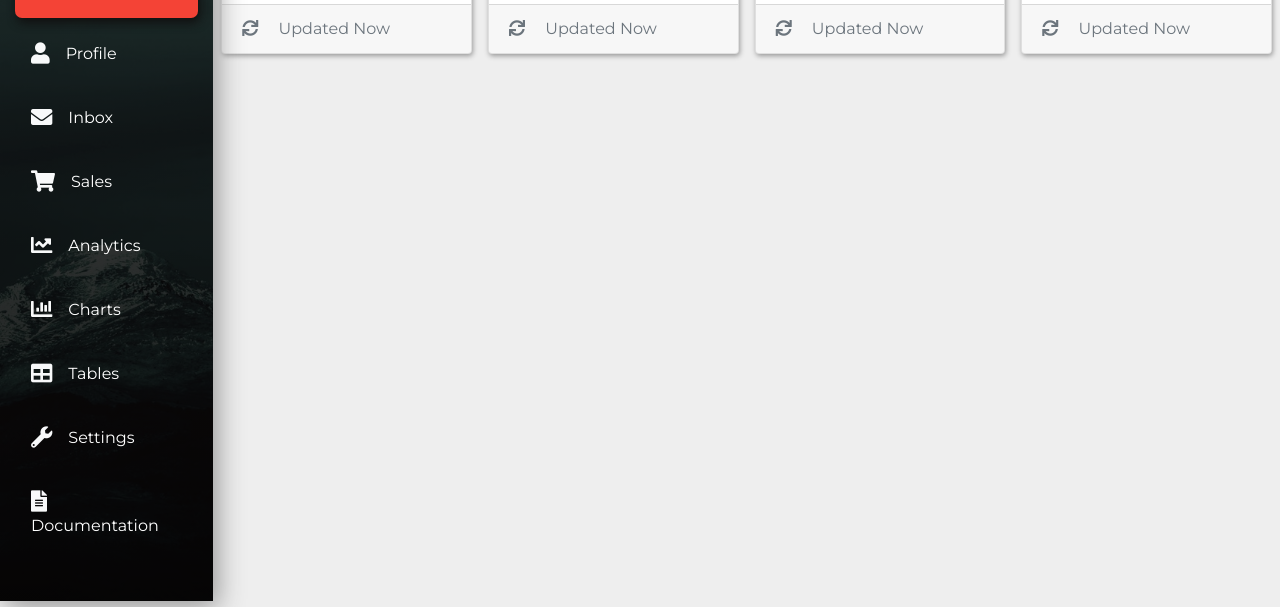
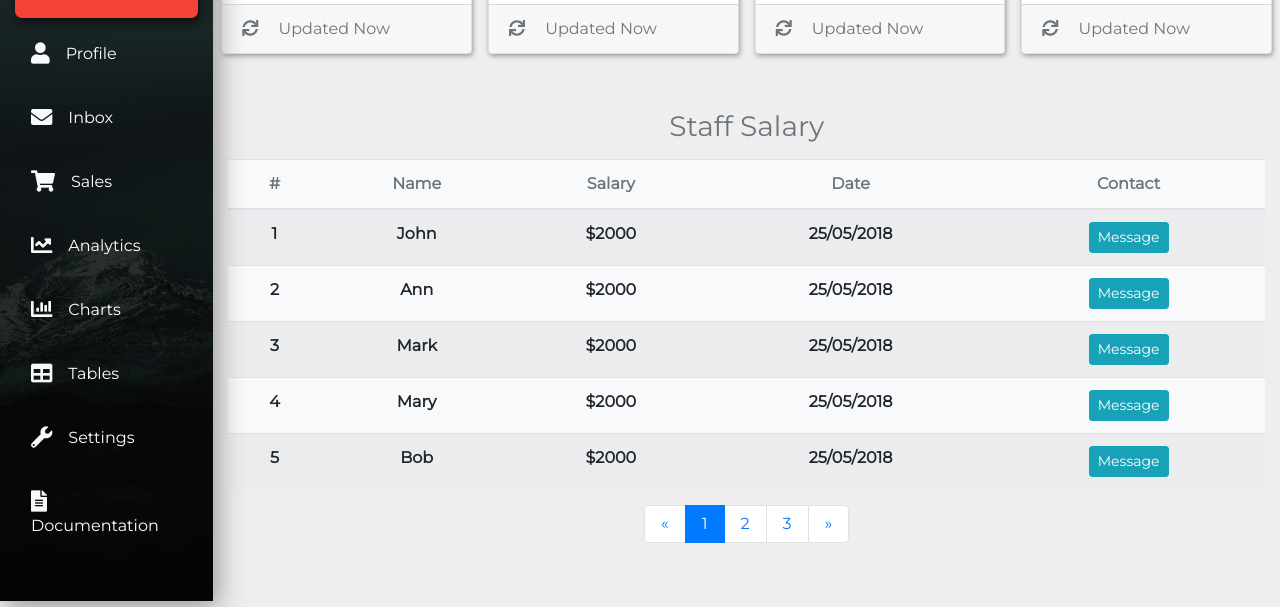
Before and after one commit to stlin/bootstrap-admin-dashboard, a plain HTML site: page index.html in a window 1280 px wide. Shown: the part 199-806 px from the top of the page. Drawn offline with nearby package versions, Linux system fonts and the light colour scheme.

Commit message:
Added first table and pagination

```diff
--- a/index.html
+++ b/index.html
@@ -220,6 +220,106 @@
     <!-- end of cards -->
 
 
+    <!-- tables -->
+    <section>
+        <div class="container-fluid">
+            <div class="row mb-5">
+                <div class="col-xl-10 col-lg-9 col-md-8 ml-auto">
+                    <div class="row">
+                        <div class="col-12">
+                            <h3 class="text-muted text-center mb-3">Staff Salary</h3>
+                            <table class="table table-striped bg-light text-center">
+                                <thead>
+                                    <tr class="text-muted">
+                                        <th>#</th>
+                                        <th>Name</th>
+                                        <th>Salary</th>
+                                        <th>Date</th>
+                                        <th>Contact</th>
+                                    </tr>
+                                </thead>
+                                <tbody>
+                                    <tr>
+                                        <th>1</th>
+                                        <th>John</th>
+                                        <th>$2000</th>
+                                        <th>25/05/2018</th>
+                                        <th><button class="btn btn-info btn-sm">Message</button></th>
+                                    </tr>
+                                    <tr>
+                                        <th>2</th>
+                                        <th>Ann</th>
+                                        <th>$2000</th>
+                                        <th>25/05/2018</th>
+                                        <th><button class="btn btn-info btn-sm">Message</button></th>
+                                    </tr>
+                                    <tr>
+                                        <th>3</th>
+                                        <th>Mark</th>
+                                        <th>$2000</th>
+                                        <th>25/05/2018</th>
+                                        <th><button class="btn btn-info btn-sm">Message</button></th>
+                                    </tr>
+                                    <tr>
+                                        <th>4</th>
+                                        <th>Mary</th>
+                                        <th>$2000</th>
+                                        <th>25/05/2018</th>
+                                        <th><button class="btn btn-info btn-sm">Message</button></th>
+                                    </tr>
+                                    <tr>
+                                        <th>5</th>
+                                        <th>Bob</th>
+                                        <th>$2000</th>
+                                        <th>25/05/2018</th>
+                                        <th><button class="btn btn-info btn-sm">Message</button></th>
+                                    </tr>
+                                </tbody>
+                            </table>
+
+                            <!-- pagination -->
+                            <nav>
+                                <ul class="pagination justify-content-center">
+                                    <li class="page-item">
+                                        <a href="" class="page-link py-2 px-3">
+                                            <span>&laquo</span>
+                                        </a>
+                                    </li>
+                                    <li class="page-item active">
+                                        <a href="" class="page-link py-2 px-3">
+                                            1
+                                        </a>
+                                    </li>
+                                    <li class="page-item">
+                                        <a href="" class="page-link py-2 px-3">
+                                            2
+                                        </a>
+                                    </li>
+                                    <li class="page-item">
+                                        <a href="" class="page-link py-2 px-3">
+                                            3
+                                        </a>
+                                    </li>
+                                    <li class="page-item">
+                                        <a href="" class="page-link py-2 px-3">
+                                            <span>&raquo</span>
+                                        </a>
+                                    </li>
+                                </ul>
+                            </nav>
+                            <!-- end of pagination -->
+
+                        </div>
+                        <div class="col-12"></div>
+                    </div>
+                </div>
+            </div>
+        </div>
+    </section>
+    <!-- end of tables -->
+
+
+
     <!-- Optional JavaScript -->
     <!-- jQuery first, then Popper.js, then Bootstrap JS -->
     <script src="https://code.jquery.com/jquery-3.5.1.slim.min.js" integrity="sha384-DfXdz2htPH0lsSSs5nCTpuj/zy4C+OGpamoFVy38MVBnE+IbbVYUew+OrCXaRkfj" crossorigin="anonymous"></script>
```
